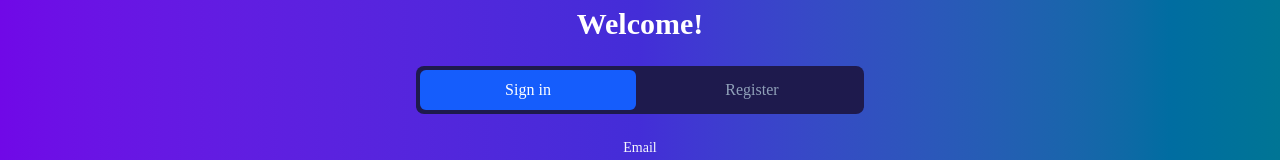
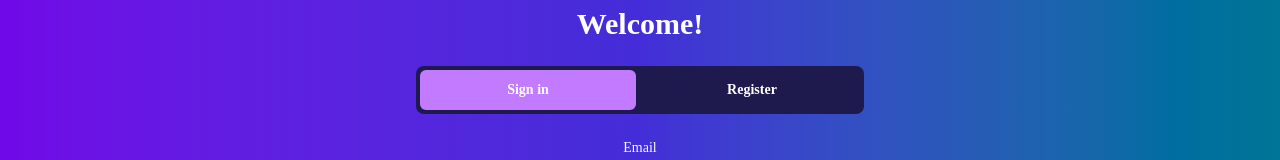
Before and after one commit to rafeger/Transcendance, a React (Vite) app in the folder frontend/: page /login in a window 1280 px wide. Shown: the part 147-307 px from the top of the page. Built offline with nearby package versions, Linux system fonts and the light colour scheme; no server answers.

Commit message:
38 update frontend

```diff
--- a/frontend/src/pages/Auth.tsx
+++ b/frontend/src/pages/Auth.tsx
@@ -120,30 +120,30 @@ function Auth() {
     {/* Onglets  SIgn IN/ Regiter*/}
     <div className="mt-6 grid grid-cols-2 gap-2 rounded-lg bg-indigo-950
     p-1 w-150 mx-auto max-w-md">
-      <button
-        type="button"
+      <Button
+        type="button" variant='ghost'
          /*onClick={() => setRegister(false)}*/
         onClick={() => toggleMode(false)}
         className={`rounded-md px-4 py-2 font-medium transition ${
           !isRegister
-            ? 'bg-blue-600 text-white'
-            : 'text-slate-400 hover:text-white'
+            ? 'bg-purple-400 text-white hover:bg-purple-400'
+            : 'text-white hover:text-white'
         }`}
       >
         Sign in
-      </button>
-      <button
-        type="button"
+      </Button>
+      <Button
+        type="button" variant='ghost'
         /*onClick={() => setRegister(true)}*/
         onClick={() => toggleMode(true)}
         className={`rounded-md px-4 py-2 font-medium transition ${
           isRegister
-            ? 'bg-blue-600 text-white'
-            : 'text-slate-400 hover:text-white'
+            ? 'bg-purple-400 text-white hover:bg-purple-400'
+            : 'text-white hover:text-white'
         }`}
       >
         Register
-      </button>
+      </Button>
     </div>
 
     {/* Affichage erreur serveur */}
```
